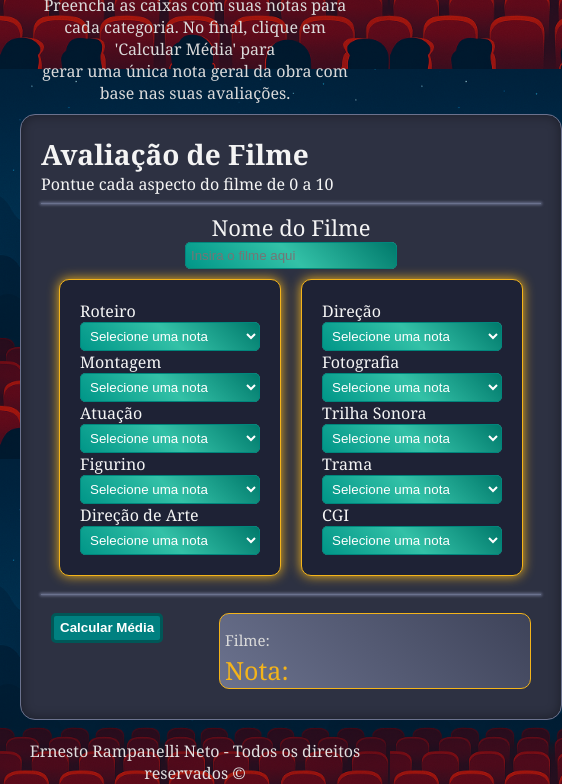
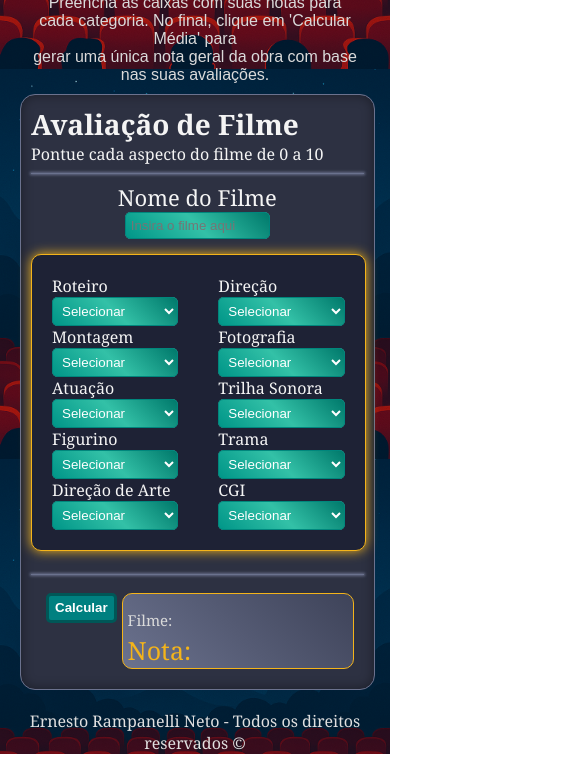
Before and after one commit to Lonecrow2/PontuaCine, a plain HTML site: page index.html in a window 390 px wide. Shown: the part 321-1105 px from the top of the page, 562 px wide, since content can reach past the window. After the commit the page ends 1075 px from the top, so only its background shows below. Drawn offline with Linux system fonts and the light colour scheme.

Commit message:
Versão celular completa

```diff
--- a/index.html
+++ b/index.html
@@ -6,6 +6,7 @@
     <meta name="viewport" content="width=device-width, initial-scale=1.0">
     <title>PontuaCine</title>
     <link rel="stylesheet" href="style.css">
+    <link rel="stylesheet" href="query_pg_principal.css" media="all">
 </head>
 
 <body>
@@ -30,7 +31,7 @@
                     <div id="selects_1">
                         <label for="roteiro_id">Roteiro</label>
                         <select name="roteiro" id="roteiro_id" required class="opt2">
-                            <option value="" class="opt" disabled selected>Selecione uma nota</option>
+                            <option value="" class="opt" disabled selected>Selecionar</option>
                             <option value="0" class="opt">0</option>
                             <option value="1" class="opt">1</option>
                             <option value="2" class="opt">2</option>
@@ -45,7 +46,7 @@
                         </select>
                         <label for="montagem_id">Montagem</label>
                         <select name="montagem" id="montagem_id" required class="opt2">
-                            <option value="" class="opt" disabled selected>Selecione uma nota</option>
+                            <option value="" class="opt" disabled selected>Selecionar</option>
                             <option value="0" class="opt">0</option>
                             <option value="1" class="opt">1</option>
                             <option value="2" class="opt">2</option>
@@ -60,7 +61,7 @@
                         </select>
                         <label for="atuacao_id">Atuação</label>
                         <select name="atuacao" id="atuacao_id" required class="opt2">
-                            <option value="" class="opt" disabled selected>Selecione uma nota</option>
+                            <option value="" class="opt" disabled selected>Selecionar</option>
                             <option value="0" class="opt">0</option>
                             <option value="1" class="opt">1</option>
                             <option value="2" class="opt">2</option>
@@ -75,7 +76,7 @@
                         </select>
                         <label for="figurino_id">Figurino</label>
                         <select name="figurino" id="figurino_id" required class="opt2">
-                            <option value="" class="opt" disabled selected>Selecione uma nota</option>
+                            <option value="" class="opt" disabled selected>Selecionar</option>
                             <option value="0" class="opt">0</option>
                             <option value="1" class="opt">1</option>
                             <option value="2" class="opt">2</option>
@@ -90,7 +91,7 @@
                         </select>
                         <label for="direcao_arte_id">Direção de Arte</label>
                         <select name="direcao_arte" id="direcao_arte_id" required class="opt2">
-                            <option value="" class="opt" disabled selected>Selecione uma nota</option>
+                            <option value="" class="opt" disabled selected>Selecionar</option>
                             <option value="0" class="opt">0</option>
                             <option value="1" class="opt">1</option>
                             <option value="2" class="opt">2</option>
@@ -107,7 +108,7 @@
                     <div id="selects_2">
                         <label for="direcao_id">Direção</label>
                         <select name="direcao" id="direcao_id" required class="opt2">
-                            <option value="" class="opt" disabled selected>Selecione uma nota</option>
+                            <option value="" class="opt" disabled selected>Selecionar</option>
                             <option value="0" class="opt">0</option>
                             <option value="1" class="opt">1</option>
                             <option value="2" class="opt">2</option>
@@ -122,7 +123,7 @@
                         </select>
                         <label for="fotografia_id">Fotografia</label>
                         <select name="fotografia" id="fotografia_id" required class="opt2">
-                            <option value="" class="opt" disabled selected>Selecione uma nota</option>
+                            <option value="" class="opt" disabled selected>Selecionar</option>
                             <option value="0" class="opt">0</option>
                             <option value="1" class="opt">1</option>
                             <option value="2" class="opt">2</option>
@@ -137,7 +138,7 @@
                         </select>
                         <label for="trilha_sonora_id">Trilha Sonora</label>
                         <select name="trilha_sonora" id="trilha_sonora_id" required class="opt2">
-                            <option value="" class="opt" disabled selected>Selecione uma nota</option>
+                            <option value="" class="opt" disabled selected>Selecionar</option>
                             <option value="0" class="opt">0</option>
                             <option value="1" class="opt">1</option>
                             <option value="2" class="opt">2</option>
@@ -152,7 +153,7 @@
                         </select>
                         <label for="trama_id">Trama</label>
                         <select name="trama" id="trama_id" required class="opt2">
-                            <option value="" class="opt" disabled selected>Selecione uma nota</option>
+                            <option value="" class="opt" disabled selected>Selecionar</option>
                             <option value="0" class="opt">0</option>
                             <option value="1" class="opt">1</option>
                             <option value="2" class="opt">2</option>
@@ -167,7 +168,7 @@
                         </select>
                         <label for="cgi_id">CGI</label>
                         <select name="cgi" id="cgi_id" required class="opt2">
-                            <option value="" class="opt" disabled selected>Selecione uma nota</option>
+                            <option value="" class="opt" disabled selected>Selecionar</option>
                             <option value="0" class="opt">0</option>
                             <option value="1" class="opt">1</option>
                             <option value="2" class="opt">2</option>
@@ -185,7 +186,7 @@
             </section>
             <hr>
             <section id="resultados">
-                <button id="calcular_media" onclick="calcular_media()">Calcular Média</button>
+                <button id="calcular_media" onclick="calcular_media()">Calcular</button>
                 <div id="display_pontuacao">
                     <p><span id="span1">Filme:</span><br>Nota:</p>
                 </div>
--- /dev/null
+++ b/query_pg_principal.css
@@ -0,0 +1,18 @@
+@charset "UTF8";
+
+@media (max-width: 560px){
+    #container_pai{
+        width: 95%;
+    }
+    .opt{
+        width: 100%;
+    }
+    .opt2{
+        width: 100%;
+    }
+
+    #selects_container2{
+        width: 100%;
+
+    }
+}
--- a/style.css
+++ b/style.css
@@ -47,6 +47,7 @@ main > h1 {
 }
 
 main > p {
+    font-family: Arial, Helvetica, sans-serif;
     color: #dadada;
     text-align: center;
     white-space: pre-line;
@@ -60,6 +61,7 @@ p {
 button {
     background-color: #008080;
     border-radius: 5px;
+    margin: 0px 5px 0px 5px;
     border: 3px solid #005757;
     color: #ffffff;
     font-weight: bold;
@@ -80,7 +82,7 @@ footer {
 #container_pai {
     box-shadow: inset 0px 0px 12px rgba(0, 0, 0, 0.4);
     color: #f4f4f4;
-    padding: 20px;
+    padding: 10px;
     border-radius: 15px;
     border: 1px solid #6b728e;
     width: 500px;
@@ -89,6 +91,7 @@ footer {
 }
 
 .opt2 {
+    width: 100%;
     background-image: linear-gradient(45deg, #009688, #33c1a7, #00796b);
     border: 1px solid #00867c;
     border-radius: 5px;
@@ -97,6 +100,7 @@ footer {
 }
 
 .opt {
+    width: 100%;
     color: #e5e5e5;
     background-color: #3e4359;
     border: 1px solid #6b728e;
@@ -106,13 +110,10 @@ footer {
 #selects_1, #selects_2 {
     display: flex;
     flex-flow: wrap column;
-    margin: 10px;
     padding: 20px;
-    border: 1px solid #f4b41a;
     border-radius: 10px;
-    width: 180px;
-    box-shadow: 0px 0px 12px #f4b41a;
-    background-color: #1e2235;
+    width: 100%;
+    /* background-color: #1e2235; */
 }
 
 #selects_container {
@@ -121,7 +122,7 @@ footer {
 }
 
 #selects_container > input {
-    width: 200px;
+    width: 40%;
     margin: auto;
 }
 
@@ -134,6 +135,13 @@ footer {
     display: flex;
     flex-flow: nowrap row;
     margin: auto;
+    margin-top: 15px;
+    margin-bottom: 15px;
+    border-radius: 10px;
+    width: 80%;
+    border: 1px solid #f4b41a;
+    background-color: #1e2235;
+    box-shadow: 0px 0px 12px #f4b41a;
 }
 
 #resultados {
@@ -155,7 +163,7 @@ footer {
 
 ::-webkit-scrollbar {
     height: 8px;
-    width: 13px;
+    width: 10px;
 }
 
 ::-webkit-scrollbar-track {
```
